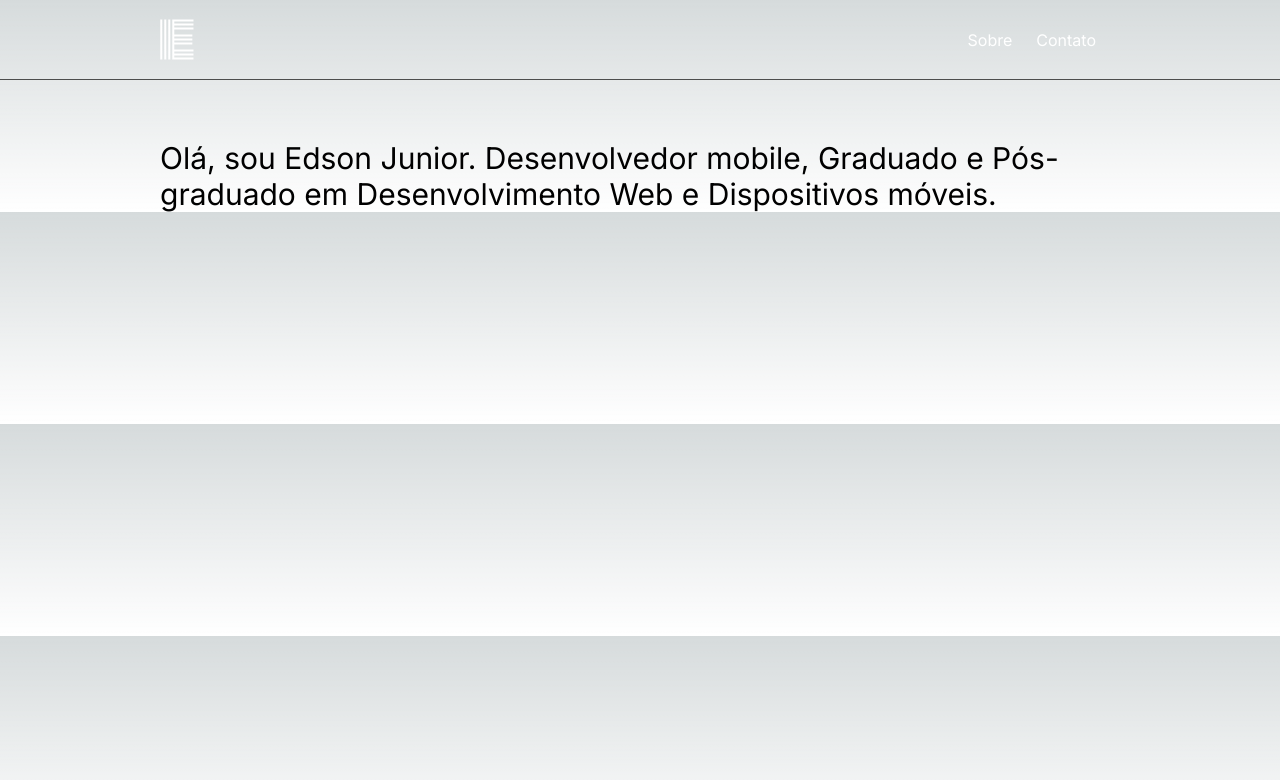
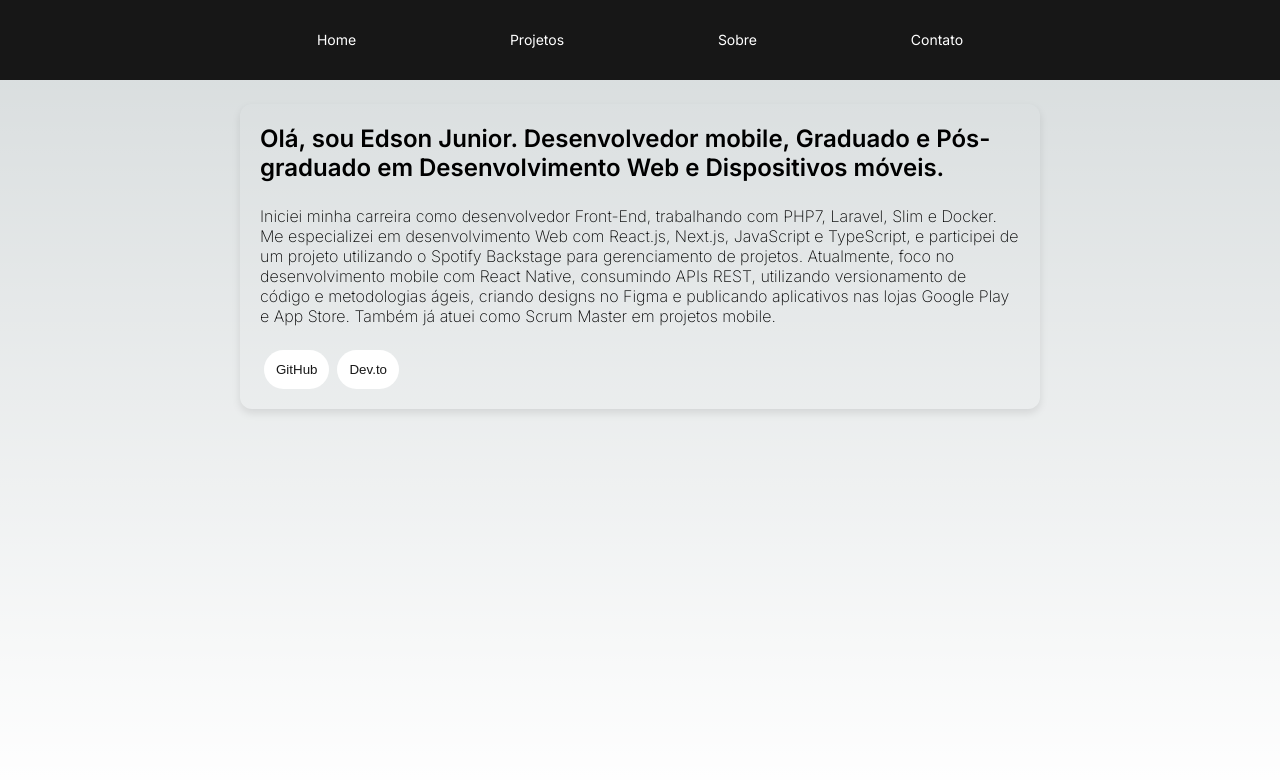
Before and after one commit to edsonjuniornarvaes/portifolio, a Next.js app: page / in a window 1280 px wide. Shown: the top 780 px of the page. Built offline with nearby package versions, Linux system fonts and the light colour scheme.

Commit message:
refactor: refactor initial page

```diff
--- a/src/app/page.tsx
+++ b/src/app/page.tsx
@@ -1,44 +1,66 @@
 "use client";
 
 import {
-  Body,
-  BodyText,
-  FirstNavbarTitle,
-  Logo,
+  NavBar,
   Menu,
-  NavBar,
-  SecondNavbarTitle,
+  NavbarTitle,
+  Container,
+  Content,
+  BodyDescription,
+  BodyTitle,
+  DescriptionDiv,
+  QuickAccessDiv,
+  Button,
 } from "./styles";
 
 export default function Home() {
   return (
     <>
       <NavBar>
-        <Logo>
-          <svg
-            width="34"
-            height="41"
-            viewBox="0 0 34 41"
-            fill="none"
-            xmlns="http://www.w3.org/2000/svg"
-          >
-            <path
-              d="M10.2841 40.5737H8.28036V0.5H10.2841V40.5737ZM6.27668 40.5737H4.27299V0.5H6.27668V40.5737ZM2.26931 40.5737H0.265625V0.5H2.26931V40.5737ZM14.2914 30.5553H33.4656V32.559H14.2914V34.5627H33.4656V36.5664H14.2914V38.57H33.4656V40.5737H12.2877V0.5H33.4656V2.50369H14.2914V4.50737H33.4656V6.51106H14.2914V8.51475H33.4656V10.5184H14.2914V15.4998H32.3525V17.5035H14.2914V19.5072H32.3525V21.5109H14.2914V23.5146H32.3525V25.5183H14.2914V30.5553Z"
-              fill="white"
-            />
-          </svg>
-        </Logo>
         <Menu>
-          <FirstNavbarTitle>Sobre</FirstNavbarTitle>
-          <SecondNavbarTitle>Contato</SecondNavbarTitle>
+          <NavbarTitle>Home</NavbarTitle>
+          <NavbarTitle>Projetos</NavbarTitle>
+          <NavbarTitle>Sobre</NavbarTitle>
+          <NavbarTitle>Contato</NavbarTitle>
         </Menu>
       </NavBar>
-      <Body>
-        <BodyText>
-          Olá, sou Edson Junior. Desenvolvedor mobile, Graduado e Pós-graduado
-          em Desenvolvimento Web e Dispositivos móveis.
-        </BodyText>
-      </Body>
+      <Container>
+        <Content>
+          <BodyTitle>
+            Olá, sou Edson Junior. Desenvolvedor mobile, Graduado e Pós-graduado
+            em Desenvolvimento Web e Dispositivos móveis.
+          </BodyTitle>
+          <DescriptionDiv>
+            <BodyDescription>
+              Iniciei minha carreira como desenvolvedor Front-End, trabalhando
+              com PHP7, Laravel, Slim e Docker. Me especializei em
+              desenvolvimento Web com React.js, Next.js, JavaScript e
+              TypeScript, e participei de um projeto utilizando o Spotify
+              Backstage para gerenciamento de projetos. Atualmente, foco no
+              desenvolvimento mobile com React Native, consumindo APIs REST,
+              utilizando versionamento de código e metodologias ágeis, criando
+              designs no Figma e publicando aplicativos nas lojas Google Play e
+              App Store. Também já atuei como Scrum Master em projetos mobile.
+            </BodyDescription>
+          </DescriptionDiv>
+          <QuickAccessDiv>
+            <Button
+              onClick={() =>
+                window.open("https://github.com/edsonjuniornarvaes", "_blank")
+              }
+            >
+              GitHub
+            </Button>
+            <Button
+              onClick={() =>
+                window.open("https://dev.to/edsonjuniornarvaes", "_blank")
+              }
+            >
+              Dev.to
+            </Button>
+          </QuickAccessDiv>
+        </Content>
+      </Container>
     </>
   );
 }
--- a/src/app/styles.ts
+++ b/src/app/styles.ts
@@ -4,41 +4,86 @@ export const FlexDiv = styled.div`
   display: flex;
 `;
 
-export const Body = styled(FlexDiv)`
-  font-size: 30px;
-  padding: 60px 160px 0 160px;
+export const FlexButton = styled.button`
+  display: flex;
 `;
-
-export const BodyText = styled.text``;
 
 export const NavBar = styled(FlexDiv)`
   align-items: center;
-  justify-content: space-between;
-
-  padding: 0 160px 0 160px;
-
+  justify-content: center;
   height: 80px;
-
-  border-bottom-width: 1px;
-  border-bottom-style: solid;
-  border-bottom-color: #4d4d4d;
+  background-color: #171717;
 `;
 
-export const Logo = styled(FlexDiv)``;
+export const NavBarContent = styled(FlexDiv)`
+  width: 100%;
+  max-width: 800px;
+  justify-content: space-around;
+`;
 
-export const Menu = styled(FlexDiv)`
-  :hover {
-    color: #4d4d4d;
+export const NavbarTitle = styled.div`
+  font-weight: 400;
+  font-size: 0.875rem;
+  line-height: 1.25rem;
+  padding: 12px;
+  margin: 0 4px;
+  border-radius: 4px;
+  color: #fff;
+
+  &:hover {
+    background-color: #32312e;
   }
 `;
 
-export const FirstNavbarTitle = styled.text`
-  color: #fff;
-
-  margin-right: 24px;
+export const Menu = styled(FlexDiv)`
+  width: 100%;
+  max-width: 800px;
+  justify-content: space-around;
 `;
 
-export const SecondNavbarTitle = styled.text`
-  color: #fff;
-  margin-right: 24px;
+export const Container = styled(FlexDiv)`
+  height: calc(100vh - 80px);
+  width: 100vw;
+  padding-top: 24px;
+  align-items: flex-start;
+  justify-content: center;
 `;
+
+export const Content = styled.div`
+  padding: 20px;
+  max-width: 800px;
+  width: 100%;
+  border-radius: 12px;
+  box-shadow: 0 4px 8px rgba(0, 0, 0, 0.1);
+`;
+
+export const BodyTitle = styled.text`
+  font-weight: 600;
+  font-size: 24px;
+`;
+
+export const DescriptionDiv = styled(FlexDiv)`
+  padding: 24px 0;
+`;
+
+export const BodyDescription = styled.text`
+  font-weight: 200;
+  font-size: 16px;
+`;
+
+export const QuickAccessDiv = styled(FlexDiv)``;
+
+export const Button = styled(FlexButton)`
+  padding: 12px;
+  margin: 0 4px;
+  border-radius: 24px;
+
+  border: #fff;
+  color: #171717;
+  background-color: #fff;
+
+  &:hover {
+    color: #fff;
+    background-color: #32312e;
+  }
+`;
```
